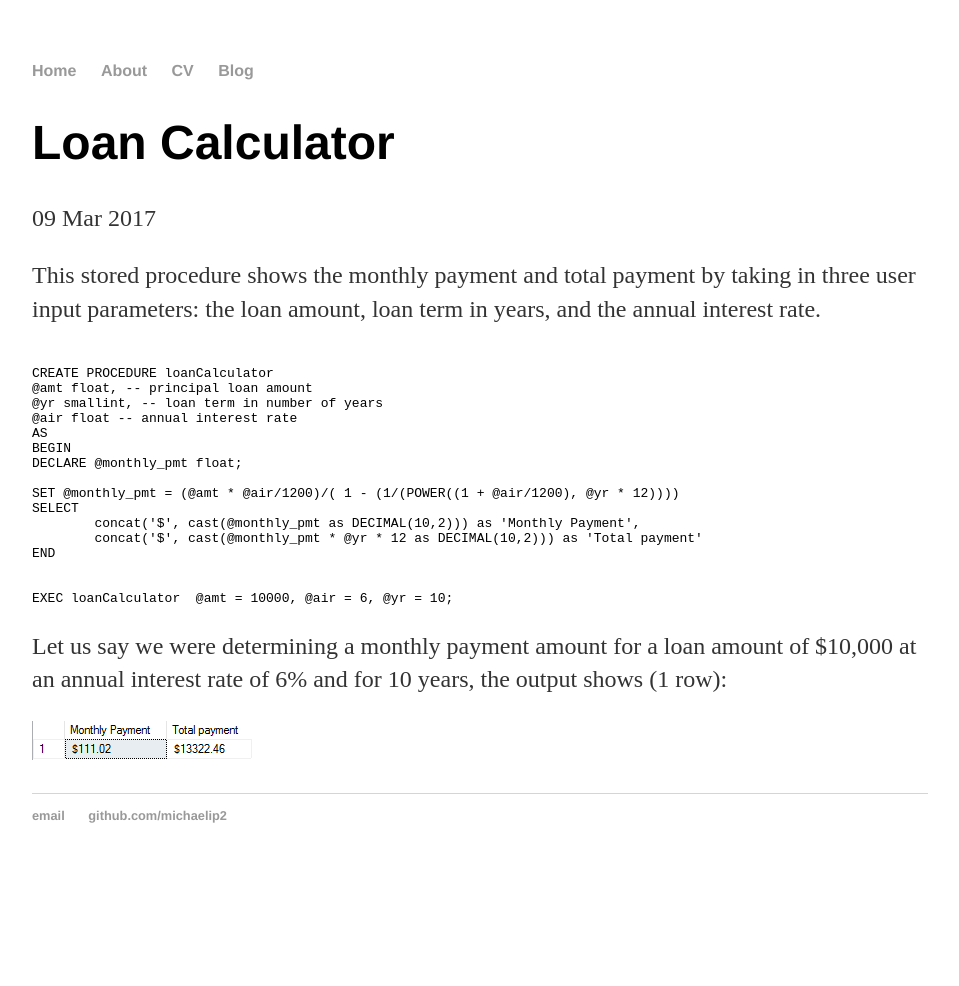
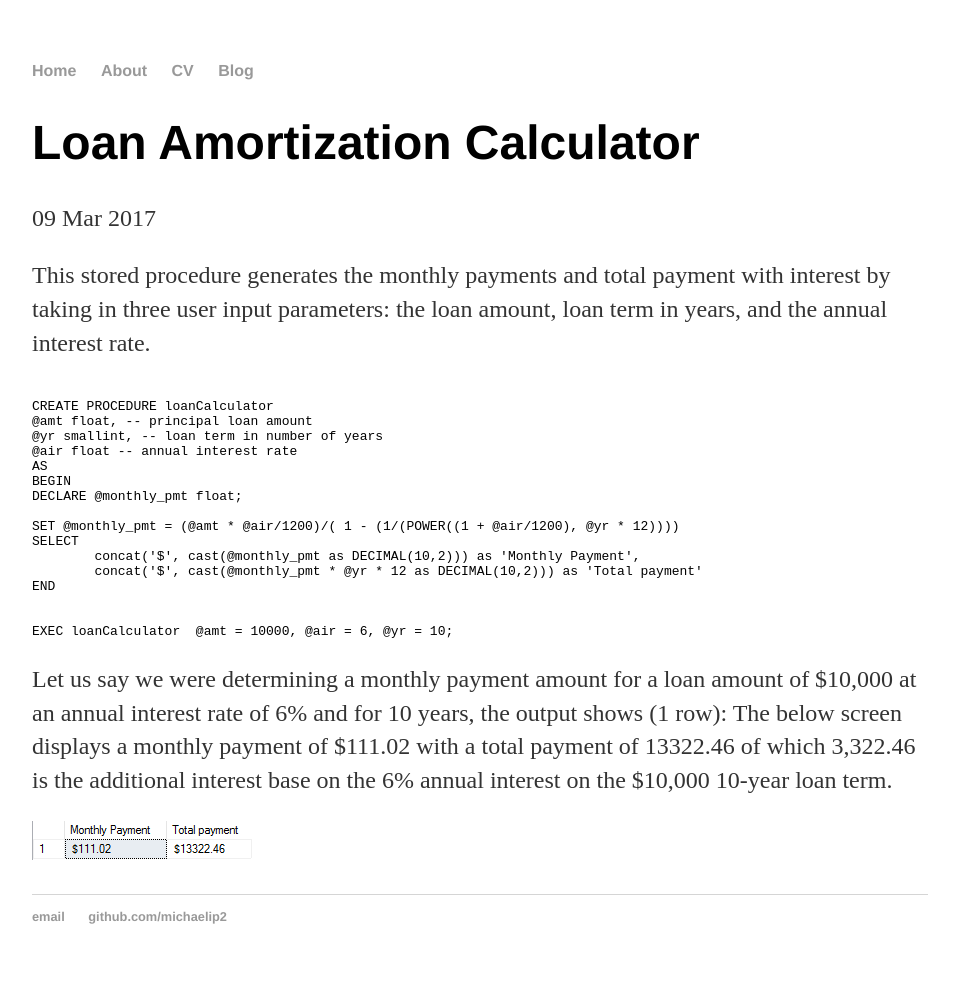
Before and after one commit to michaelip2/michaelip2.github.io, a Jekyll site: the page built from _posts/2017-03-09-loan-amortization-calculator.md, in a window 1280 px wide. Shown: the whole page, without its empty margins (160-1119 px from the left). Built offline with Jekyll 4.4.1, drawn with Linux system fonts in a browser that asks for light colours; before the commit the page ends 900 px from its top, so only the background shows below that.

Commit message:
Update and rename 2017-03-09-loan-calculator.md to 2017-03-09-loan-amortization-calculator.md

```diff
--- a/_posts/2017-03-09-loan-calculator.md
+++ b/_posts/2017-03-09-loan-amortization-calculator.md
@@ -1,10 +1,10 @@
 ---
 layout: post
-title: "Loan Calculator"
+title: "Loan Amortization Calculator"
 date: 2017-03-09
 ---
 
-This stored procedure shows the monthly payment and total payment by taking in three user input parameters: the loan amount, loan term in years, and the annual interest rate.
+This stored procedure generates the monthly payments and total payment with interest by taking in three user input parameters: the loan amount, loan term in years, and the annual interest rate.
 <pre><code>
 CREATE PROCEDURE loanCalculator
 @amt float, -- principal loan amount
@@ -25,4 +25,5 @@ EXEC loanCalculator  @amt = 10000, @air = 6, @yr = 10;
 </code></pre>
 
 Let us say we were determining a monthly payment amount for a loan amount of $10,000 at an annual interest rate of 6% and for 10 years, the output shows (1 row):
+The below screen displays a monthly payment of $111.02 with a total payment of 13322.46 of which 3,322.46 is the additional interest base on the 6% annual interest on the $10,000 10-year loan term.
 <p><img src="https://michaelip2.github.io/images/2017-03-24 21_26_39-SQLQuery3.sql - DESKTOP-BB2A4CL_SQLEXPRESS.master (DESKTOP-BB2A4CL_Michael (56)).png"/></p>
```
